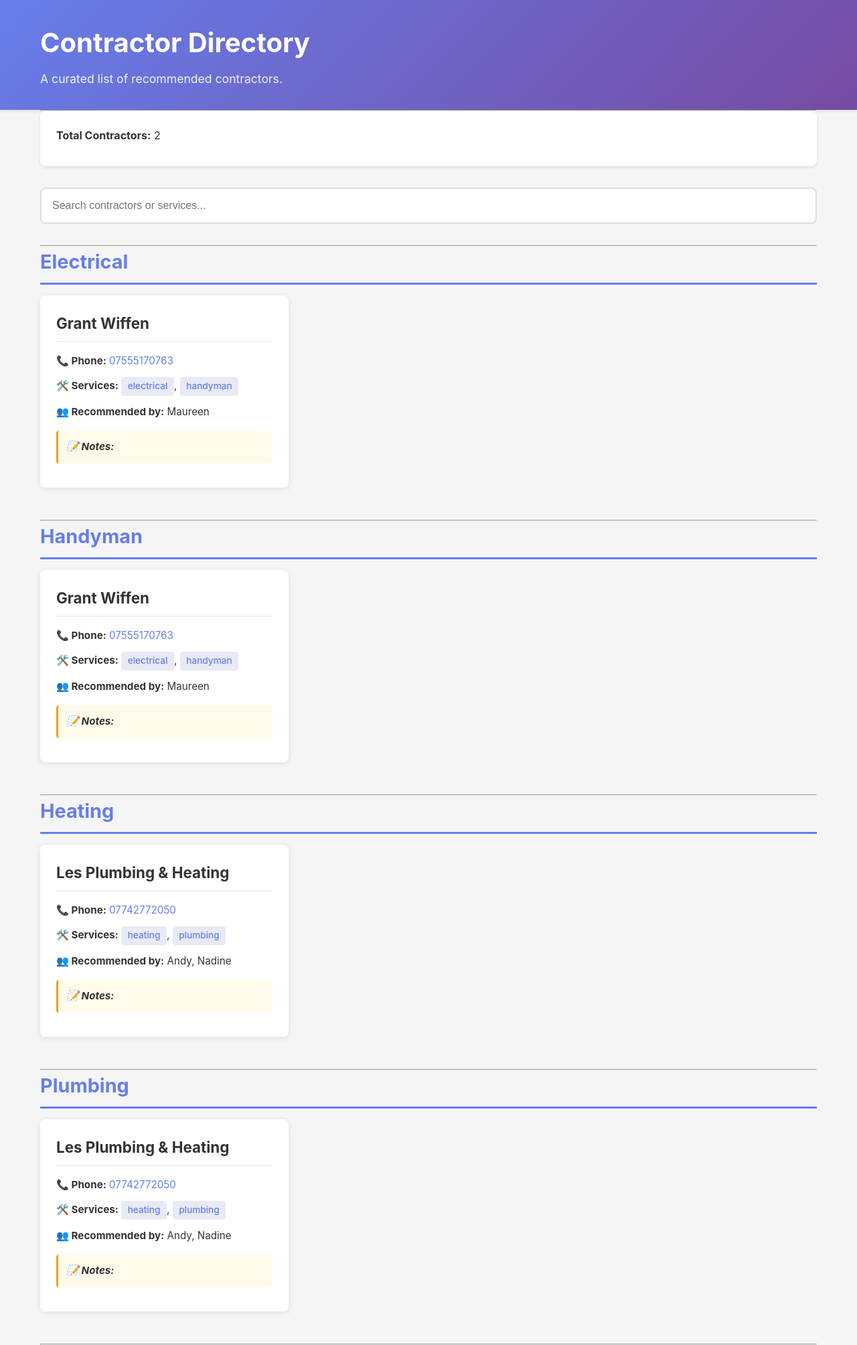
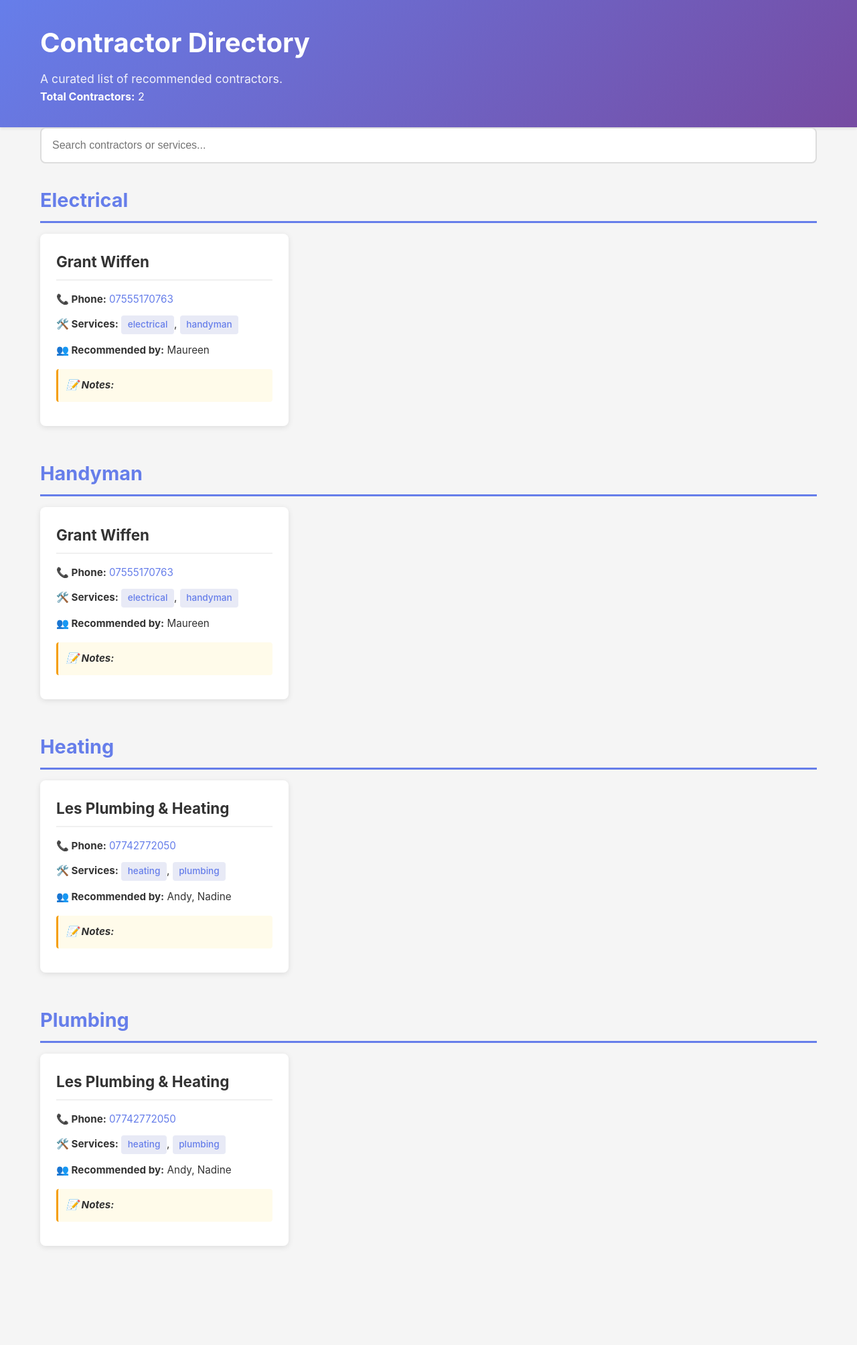
Before and after one commit to aucklandwynd/contractors, a Jekyll site: the page built from index.html, in a window 1280 px wide. Shown: the whole page at 67% size. Built offline with Jekyll 4.4.1, drawn with Linux system fonts in a browser that asks for light colours; after the commit the page ends 1908 px from its top, so only the background shows below that.

Commit message:
Remove <hr> and move contractor number to header.

```diff
--- a/_layouts/default.html
+++ b/_layouts/default.html
@@ -14,6 +14,7 @@
         <div class="container">
             <h1>{{ site.title }}</h1>
             <p class="tagline">{{ site.description }}</p>
+            <p><strong>Total Contractors:</strong> {{ site.data.contractors | size }}</p>
         </div>
     </header>
 
--- a/index.html
+++ b/index.html
@@ -3,17 +3,9 @@ layout: default
 title: Home
 ---
 
-<hr>
-
-<div class="intro">
-    <p><strong>Total Contractors:</strong> {{ site.data.contractors | size }}</p>
-</div>
-
 <div class="search-box">
     <input type="text" id="searchInput" placeholder="Search contractors or services..." onkeyup="filterContractors()">
 </div>
-
-<hr>
 
 <div id="contractorList">
     {% assign services = site.data.contractors | map: "services" | flatten | uniq | sort %}
@@ -62,7 +54,6 @@ title: Home
             {% endfor %}
         </div>
     </section>
-    <hr>
     {% endfor %}
 </div>
 
```
